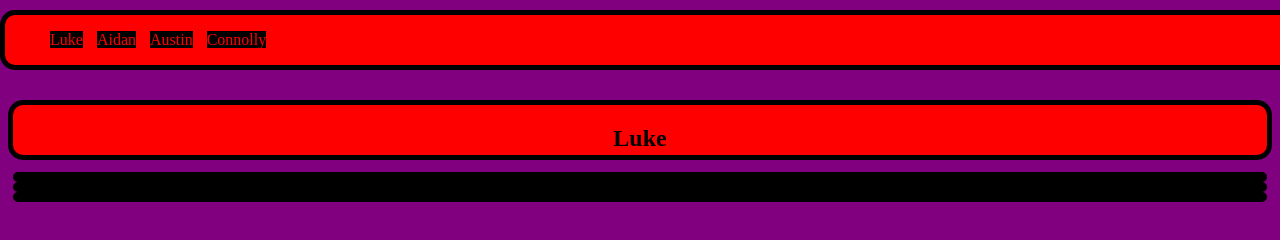
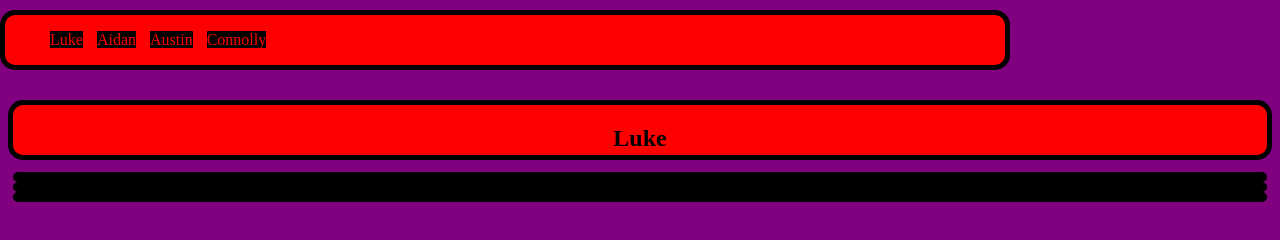
Before and after one commit to Ekulw/austin, a plain HTML site: page index.html in a window 1280 px wide. Drawn offline with Linux system fonts and the light colour scheme.

Commit message:
Update stylesheet.css

```diff
--- a/stylesheet.css
+++ b/stylesheet.css
@@ -11,7 +11,7 @@ div{
   height:50px;
   top:10px;
   left:0%;
-  width:1500px;
+  width:1000px;
 }
 #header{
   position:relative;
```
